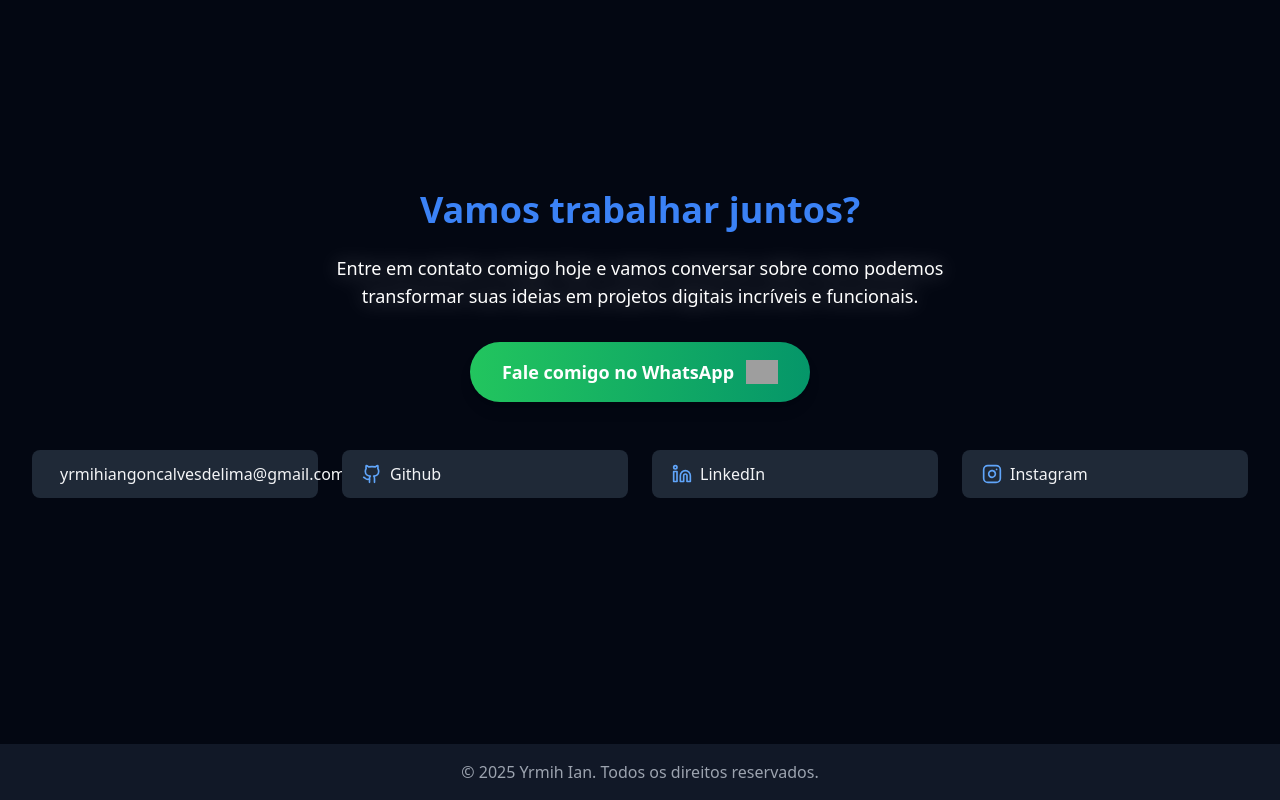
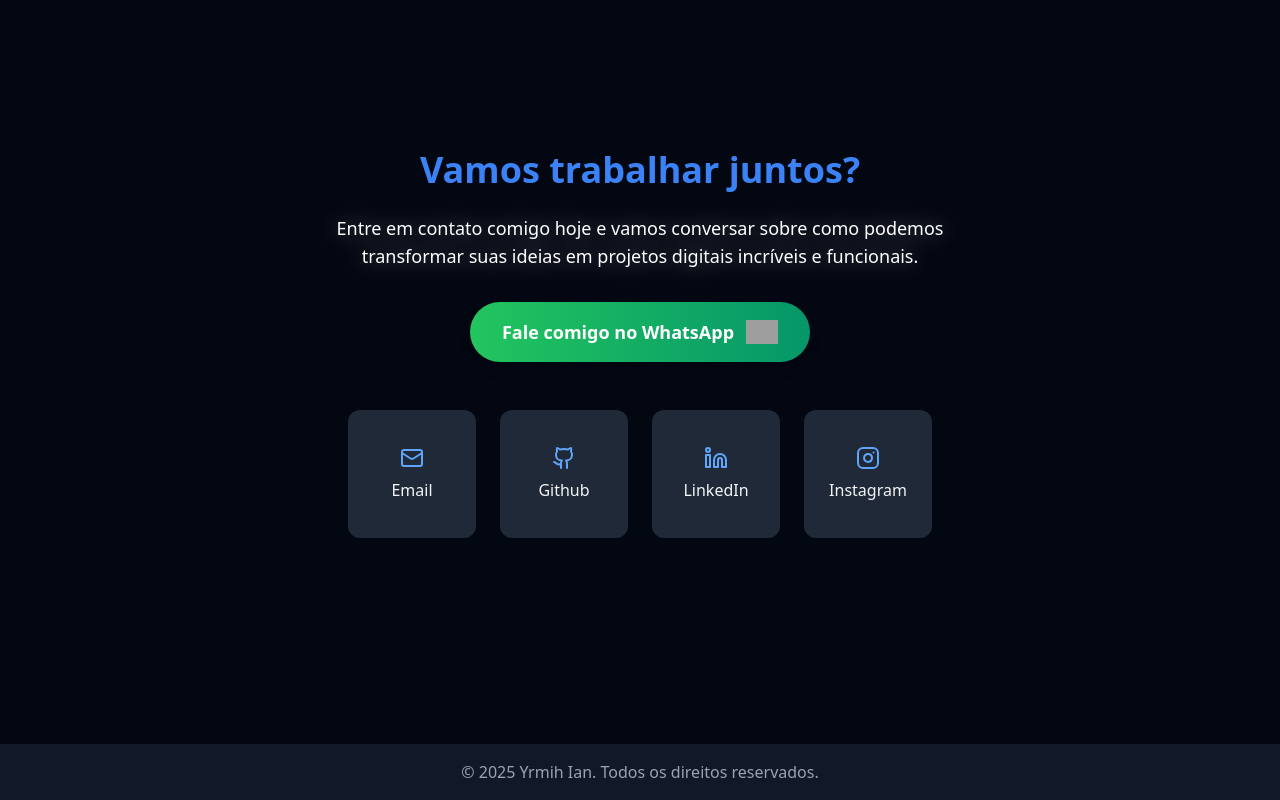
Before and after one commit to Yrmih/portfolio-web, a Next.js app: page / in a window 1280 px wide. Shown: the part 6426-7226 px from the top of the page. Built offline with nearby package versions, Linux system fonts and the light colour scheme; grey boxes are pictures that could not be loaded.

Commit message:
feat: Ajustar cards de contato - Cards de redes sociais ficaram quadrados (mesma largura e altura) para visual mais uniforme. - Ícones e textos centralizados vertical e horizontalmente. - Melhor experiência visual ao passar o mouse, mantendo hover e animações existentes.

```diff
--- a/src/components/ContactGrid.tsx
+++ b/src/components/ContactGrid.tsx
@@ -4,10 +4,10 @@ import { motion } from "framer-motion";
 import { Mail, Github, Linkedin, Instagram } from "lucide-react";
 
 const contacts = [
-  { icon: <Mail className="w-5 h-5 text-blue-400" />, text: "yrmihiangoncalvesdelima@gmail.com", link: "mailto:yrmihiangoncalvesdelima@gmail.com" },
-  { icon: <Github className="w-5 h-5 text-blue-400" />, text: "Github", link: "https://github.com/Yrmih" },
-  { icon: <Linkedin className="w-5 h-5 text-blue-400" />, text: "LinkedIn", link: "https://www.linkedin.com/in/yrmihian" },
-  { icon: <Instagram className="w-5 h-5 text-blue-400" />, text: "Instagram", link: "https://www.instagram.com/yrmih.ian/" },
+  { icon: <Mail className="w-6 h-6 text-blue-400" />, text: "Email", link: "mailto:yrmihiangoncalvesdelima@gmail.com" },
+  { icon: <Github className="w-6 h-6 text-blue-400" />, text: "Github", link: "https://github.com/Yrmih" },
+  { icon: <Linkedin className="w-6 h-6 text-blue-400" />, text: "LinkedIn", link: "https://www.linkedin.com/in/yrmihian" },
+  { icon: <Instagram className="w-6 h-6 text-blue-400" />, text: "Instagram", link: "https://www.instagram.com/yrmih.ian/" },
 ];
 
 export default function ContactGrid() {
@@ -25,7 +25,7 @@ export default function ContactGrid() {
           href={item.link}
           target="_blank"
           rel="noopener noreferrer"
-          className="flex items-center gap-2 bg-gray-800 px-5 py-3 rounded-lg hover:bg-gray-700 hover:shadow-lg hover:shadow-blue-500/10 transition-all"
+          className="flex flex-col justify-center items-center bg-gray-800 w-32 h-32 rounded-xl hover:bg-gray-700 hover:shadow-lg hover:shadow-blue-500/10 transition-all"
           whileHover={{ scale: 1.05 }}
           whileTap={{ scale: 0.97 }}
           initial={{ opacity: 0, y: 30 }}
@@ -34,7 +34,7 @@ export default function ContactGrid() {
           transition={{ delay: i * 0.2, duration: 0.5 }}
         >
           {item.icon}
-          <span>{item.text}</span>
+          <span className="mt-2 text-center">{item.text}</span>
         </motion.a>
       ))}
     </motion.div>
```
